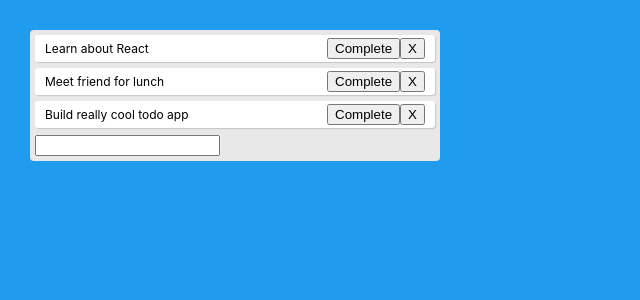
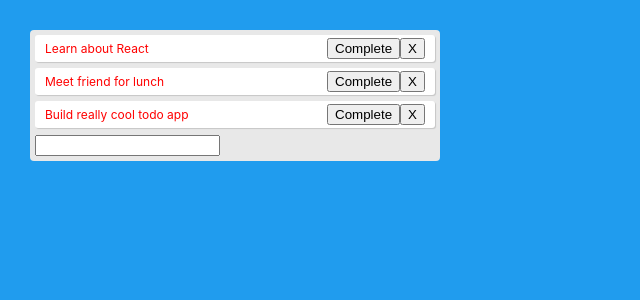
Before and after one commit to manishkumr/react-to-do-hooks, a React (Create React App) app: page / in a window 1280 px wide. Shown: the top 300 px of the page, without its empty margins (0-640 px from the left). Built offline with nearby package versions, Linux system fonts and the light colour scheme.

Commit message:
adding some inline styling

```diff
--- a/src/App.js
+++ b/src/App.js
@@ -4,7 +4,7 @@ import './App.css';
 function Todo({todo, index, toggleTodoCompletion, removeTodo}) {
   return (
       <div className="todo"
-           style={{ textDecoration: todo.isCompleted ? "line-through": ""}}
+           style={{ textDecoration: todo.isCompleted ? "line-through": "", color: todo.isCompleted ? "green" : "red"}}
       >
         {todo.text}
         <div>
```
